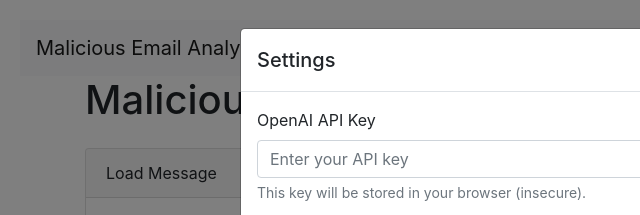
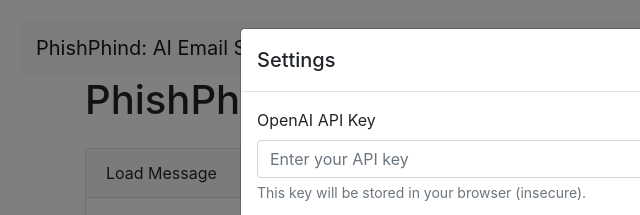
Before and after one commit to MitchBoss/PhishPhind-AI-Email-Scanner, a plain HTML site: page index.html in a window 1280 px wide. Shown: the top 215 px of the page, 0-640 px from the left. Drawn offline with nearby package versions, Linux system fonts and the light colour scheme.

Commit message:
Rebrand to PhishPhind: AI Email Scanner

```diff
--- a/index.html
+++ b/index.html
@@ -2,7 +2,7 @@
 <html lang="en">
 <head>
   <meta charset="UTF-8" />
-  <title>Malicious Email Analyzer</title>
+  <title>PhishPhind: AI Email Scanner</title>
   <!-- Bootstrap CSS -->
   <link rel="stylesheet" href="https://cdn.jsdelivr.net/npm/bootstrap@4.6.2/dist/css/bootstrap.min.css" />
   <link rel="stylesheet" href="css/style.css" />
@@ -10,7 +10,7 @@
 <body>
   <!-- Top Navigation Menu -->
   <nav class="navbar navbar-expand-lg navbar-light bg-light">
-    <a class="navbar-brand" href="#">Malicious Email Analyzer</a>
+    <a class="navbar-brand" href="#">PhishPhind: AI Email Scanner</a>
     <div class="collapse navbar-collapse">
       <ul class="navbar-nav mr-auto">
         <!-- Other menu items can be added here -->
@@ -21,7 +21,7 @@
 
   <!-- Main Content -->
   <div class="container" id="mainContent">
-    <h1 class="mb-4">Malicious Email Analyzer</h1>
+    <h1 class="mb-4">PhishPhind: AI Email Scanner</h1>
 
     <!-- Analysis Input -->
     <div class="card mb-3">
```
Also changed, not shown: 1 other file.
